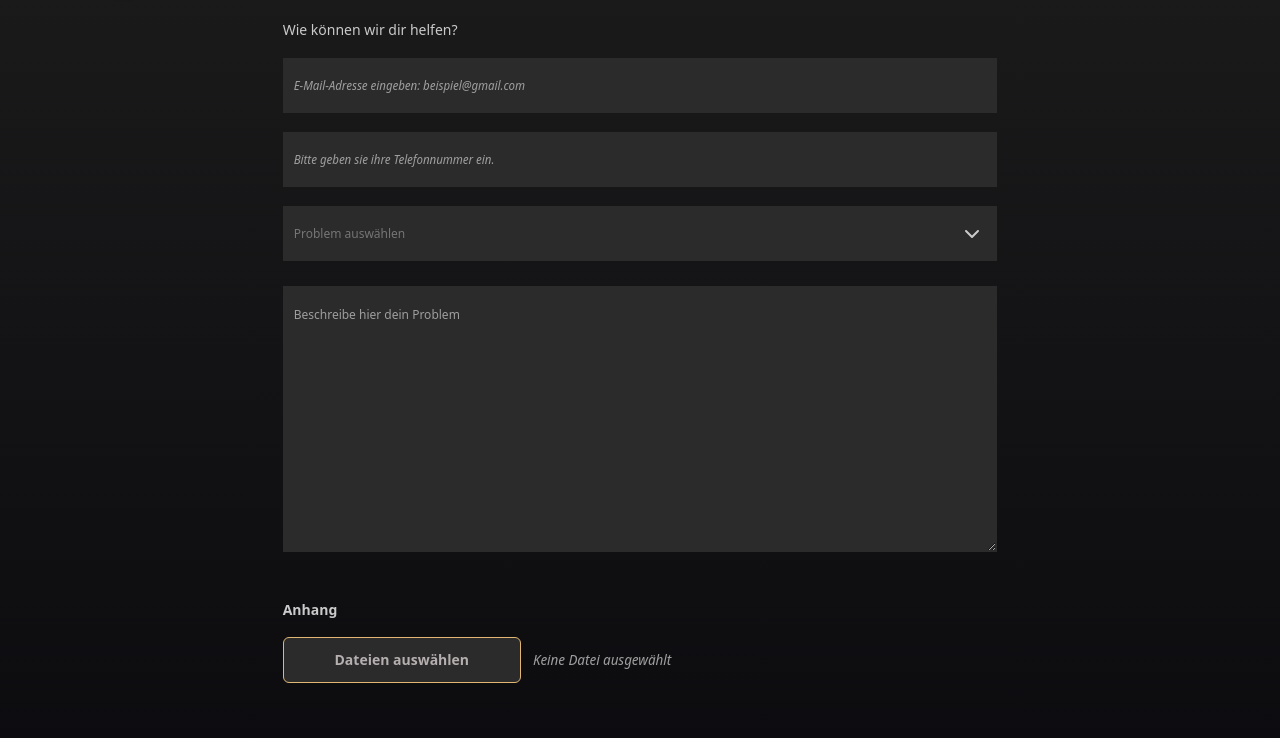
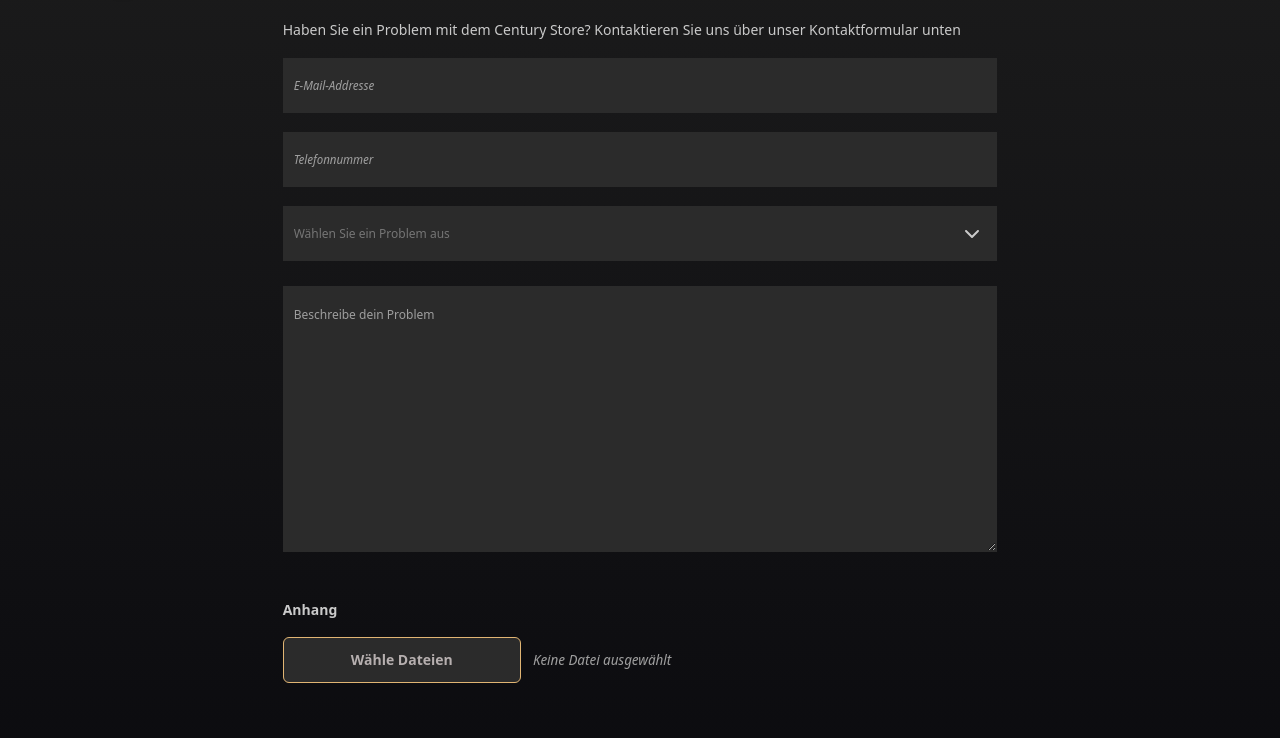
Before and after one commit to pwintegrations/austria-pin, a plain HTML site: page contact_us.html in a window 1280 px wide. Shown: the part 177-915 px from the top of the page. Drawn offline with nearby package versions, Linux system fonts and the light colour scheme; files whose address does not match are found by name.

Commit message:
New Pages

```diff
--- a/contact_us.html
+++ b/contact_us.html
@@ -64,17 +64,17 @@
         <div class="container container-sm">
             <div class="row justify-content-center">
                 <div class="contact-body col-lg-8 col-md-10 col-12">
-                    <div class="contact-greeting text-block col-12"><p>Wie können wir dir helfen?</p></div>
+                    <div class="contact-greeting text-block col-12"><p>Haben Sie ein Problem mit dem Century Store? Kontaktieren Sie uns über unser Kontaktformular unten</p></div>
 
                     <div class="input-wrapper col-12">
-                        <input type="email" id="inputEmail" name="contact_us[sender]" required="required" class="form-control usual-input" aria-describedby="validationTooltipEmail" placeholder="E-Mail-Adresse eingeben: beispiel@gmail.com" />
+                        <input type="email" id="inputEmail" name="contact_us[sender]" required="required" class="form-control usual-input" aria-describedby="validationTooltipEmail" placeholder="E-Mail-Addresse" />
                     </div>
                     <div class="input-wrapper col-12 ">
-                        <input type="text" id="inputPhone" name="contact_us[phone]" class="form-control usual-input" aria-describedby="validationTooltipPhone" placeholder="Bitte geben sie ihre Telefonnummer ein." />
+                        <input type="text" id="inputPhone" name="contact_us[phone]" class="form-control usual-input" aria-describedby="validationTooltipPhone" placeholder="Telefonnummer" />
                     </div>
                     <div class="select-wrapper col-12">
                         <div class="select-dropdown ">
-                            <input id="contact_us_subject" type="text" class="pseudo-select select-name" title="Select" placeholder="Problem auswählen" readonly="" aria-describedby="validationTooltipIssue">
+                            <input id="contact_us_subject" type="text" class="pseudo-select select-name" title="Select" placeholder="Wählen Sie ein Problem aus" readonly="" aria-describedby="validationTooltipIssue">
                             <input type="hidden" class="pseudo-select select-code" name="contact_us[subject]">
                             <div class="select-arrow">
                                 <svg xmlns="http://www.w3.org/2000/svg" width="24" height="24" viewBox="0 0 24 24" fill="#CACACA">
@@ -93,7 +93,7 @@
 
                     </div>
                     <div class="input-wrapper col-12 ">
-                        <textarea id="textareaMessage" name="contact_us[body]" required="required" class="form-control usual-textarea" rows="12" placeholder="Beschreibe hier dein Problem"></textarea>
+                        <textarea id="textareaMessage" name="contact_us[body]" required="required" class="form-control usual-textarea" rows="12" placeholder="Beschreibe dein Problem"></textarea>
 
                     </div>
 
@@ -101,13 +101,13 @@
                         <div class="attach-title no-paddings col-12">Anhang</div>
                         <div class="attach-row no-paddings col-12">
                             <label class="form-label col-lg-4 col-6 no-paddings">
-                                Dateien auswählen
+                                Wähle Dateien
                             </label>
                             <div class="attached-name col-6">Keine Datei ausgewählt</div>
                         </div>
                     </div>
                     <div class="btn-wrapper col-12">
-                        <button aria-label="Send Form" type="submit" id="send-form-buttton" class="sub-button join-button btn-usual"><span>Senden</span></button>
+                        <button aria-label="Send Form" type="submit" id="send-form-buttton" class="sub-button join-button btn-usual"><span>Schicken</span></button>
                     </div>
 
                 </div>
```
